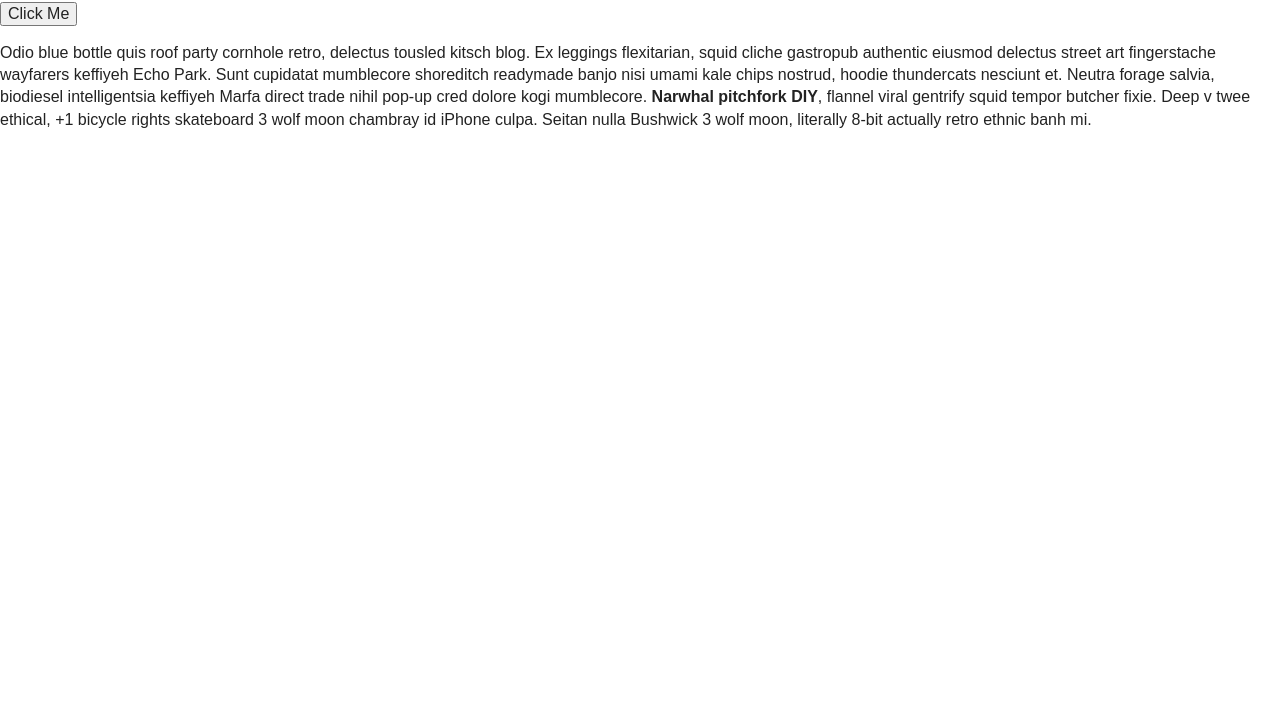
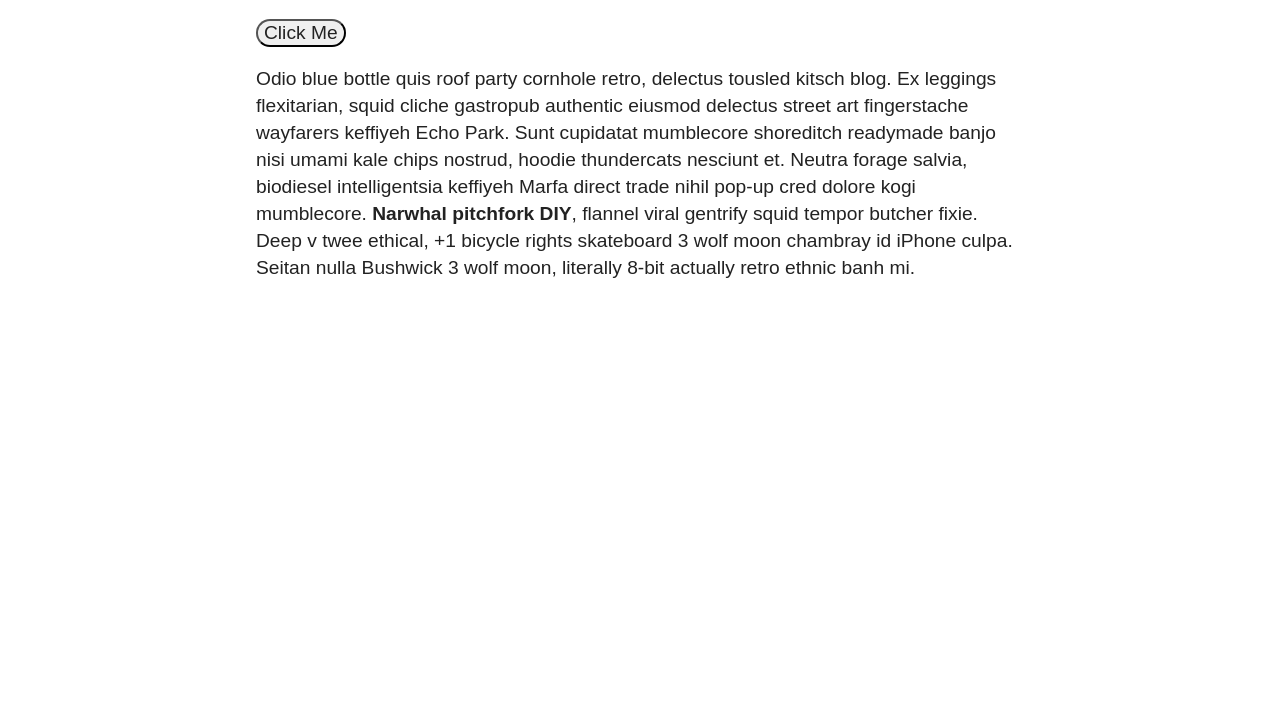
Before and after one commit to russgossett/Explaining-Sass, a plain HTML site: page sass-demo/index.html in a window 1280 px wide. Shown: the part 86-800 px from the top of the page. Drawn offline with nearby package versions, Linux system fonts and the light colour scheme.

Commit message:
updated sass-demo and added link to codeschool

```diff
--- a/sass-demo/scss/style.scss
+++ b/sass-demo/scss/style.scss
@@ -2,22 +2,28 @@
 @import 'css/main';
 
 /* VARIABLES */
-$blue-light: lightblue;
+$blue-light: #FF0000;
 $margin: 5px;
 
 /* MIXINS */
-/*
+
 @mixin border-radius($radius: 20px) {
 -webkit-border-radius: $radius;
 -moz-border-radius: $radius;
 -ms-border-radius: $radius;
 border-radius: $radius;
 }
-*/
+
+input[type=button] {
+	@include border-radius(+40px);
+	&:hover{background:red;}
+
+}
+
 
 /* THE REST IS UP TO YOU */
 
-/*.container {
+.container {
 	width:100%;
 	margin:0px auto;
 	@media screen and (min-width: 600px) {
@@ -25,14 +31,7 @@ border-radius: $radius;
 	    font-size:120%;
 	}
 }
-*/
 
-/*
-input[type=button] {
-	@include border-radius;
-	&:hover{background:$blue-light;}
-}
-*/
 
 h1 {color:$blue-light;}
 
```
Also changed, not shown: sass-demo/css/style.css, 1 other file.
